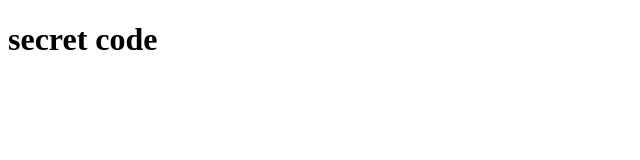
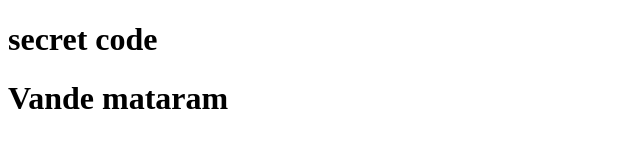
Before and after one commit to Tharun31828/reactcicd, a plain HTML site: page second.html in a window 1280 px wide. Shown: the whole page, without its empty margins (0-640 px from the left). Drawn offline with Linux system fonts and the light colour scheme.

Commit message:
secret msg sent

```diff
--- a/second.html
+++ b/second.html
@@ -7,5 +7,6 @@
 </head>
 <body>
     <h1>secret code</h1>
+    <h1>Vande mataram</h1>
 </body>
 </html>
```
